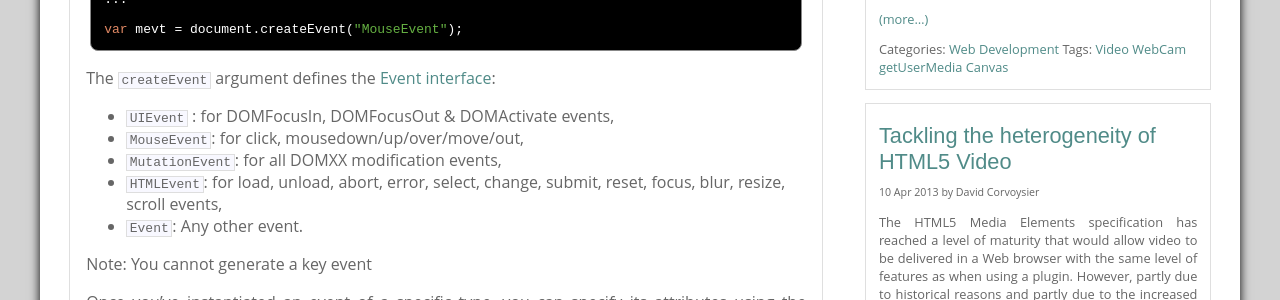
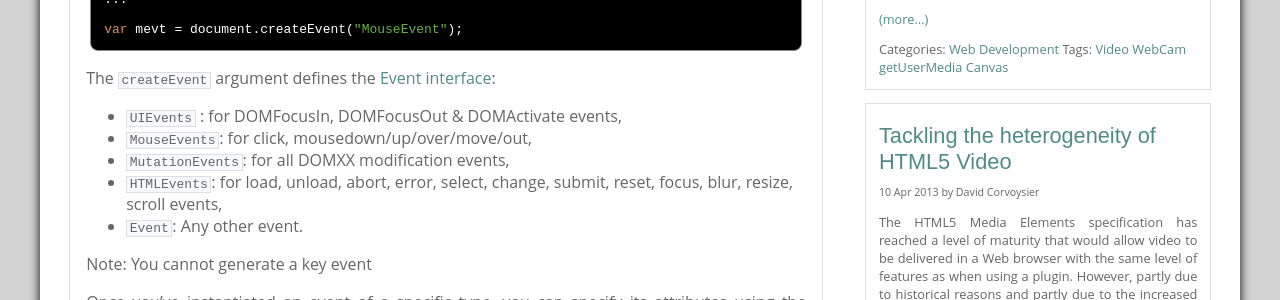
Before and after one commit to mgcrea/benchmark-kaizoumark, a Jekyll site: the page built from _posts/2010-03-29-generating-custom-javascript-events.md, in a window 1280 px wide. Shown: the part 578-878 px from the top of the page. Built offline with Jekyll 4.4.1, drawn with Linux system fonts in a browser that asks for light colours; comment, search, counter and statistics services are not loaded.

Commit message:
Fixed typo in event types

```diff
--- a/_posts/2010-03-29-generating-custom-javascript-events.md
+++ b/_posts/2010-03-29-generating-custom-javascript-events.md
@@ -39,10 +39,10 @@ Basically you can create a javascript event by calling the DOM document <code>cr
 
 The <code>createEvent</code> argument defines the <a href="http://www.w3.org/TR/DOM-Level-2-Events/events.html#Events-eventgroupings-uievents" alt="1.6.1. User Interface event types">Event interface</a>:
 
-* <code>UIEvent</code> : for DOMFocusIn, DOMFocusOut & DOMActivate events,
-* <code>MouseEvent</code>: for click, mousedown/up/over/move/out,
-* <code>MutationEvent</code>: for all DOMXX modification events,
-* <code>HTMLEvent</code>: for load, unload, abort, error, select, change, submit, reset, focus, blur, resize, scroll events,
+* <code>UIEvents</code> : for DOMFocusIn, DOMFocusOut & DOMActivate events,
+* <code>MouseEvents</code>: for click, mousedown/up/over/move/out,
+* <code>MutationEvents</code>: for all DOMXX modification events,
+* <code>HTMLEvents</code>: for load, unload, abort, error, select, change, submit, reset, focus, blur, resize, scroll events,
 * <code>Event</code>: Any other event.
 
 Note: You cannot generate a key event
```
